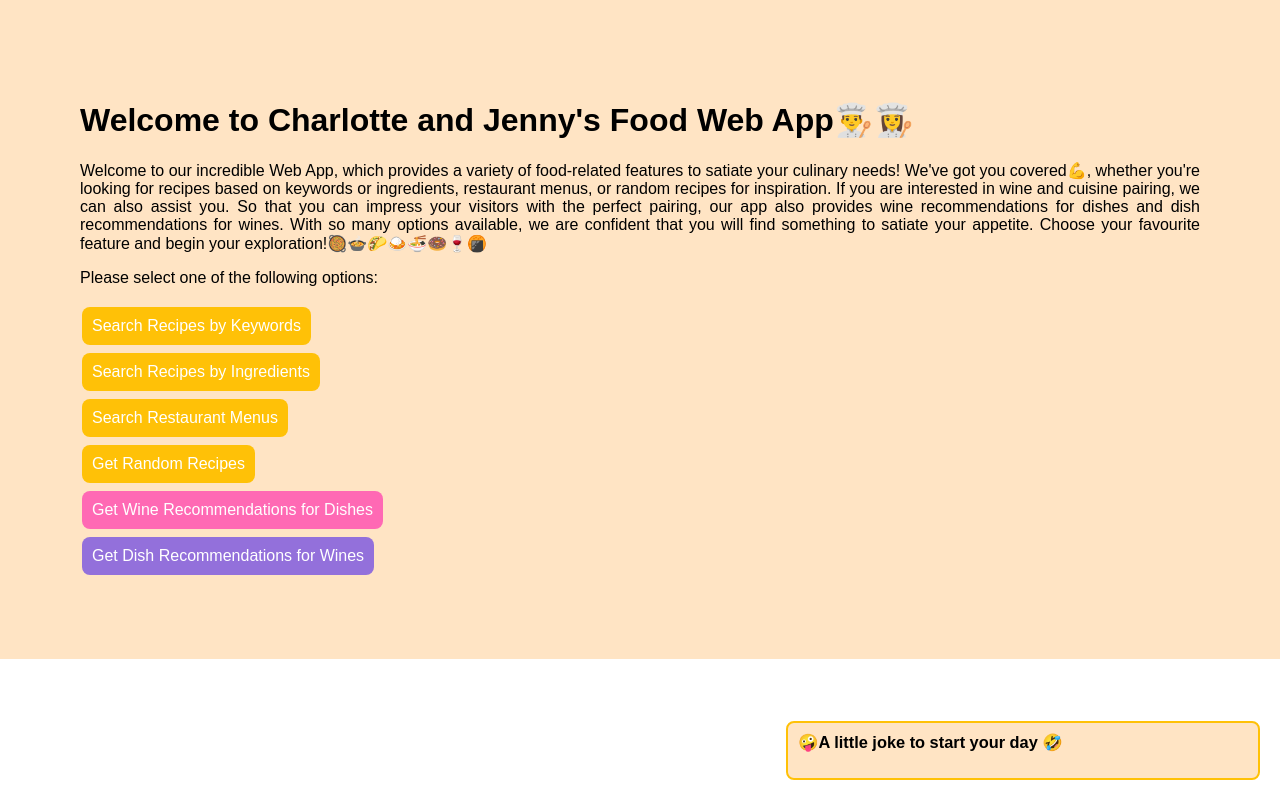
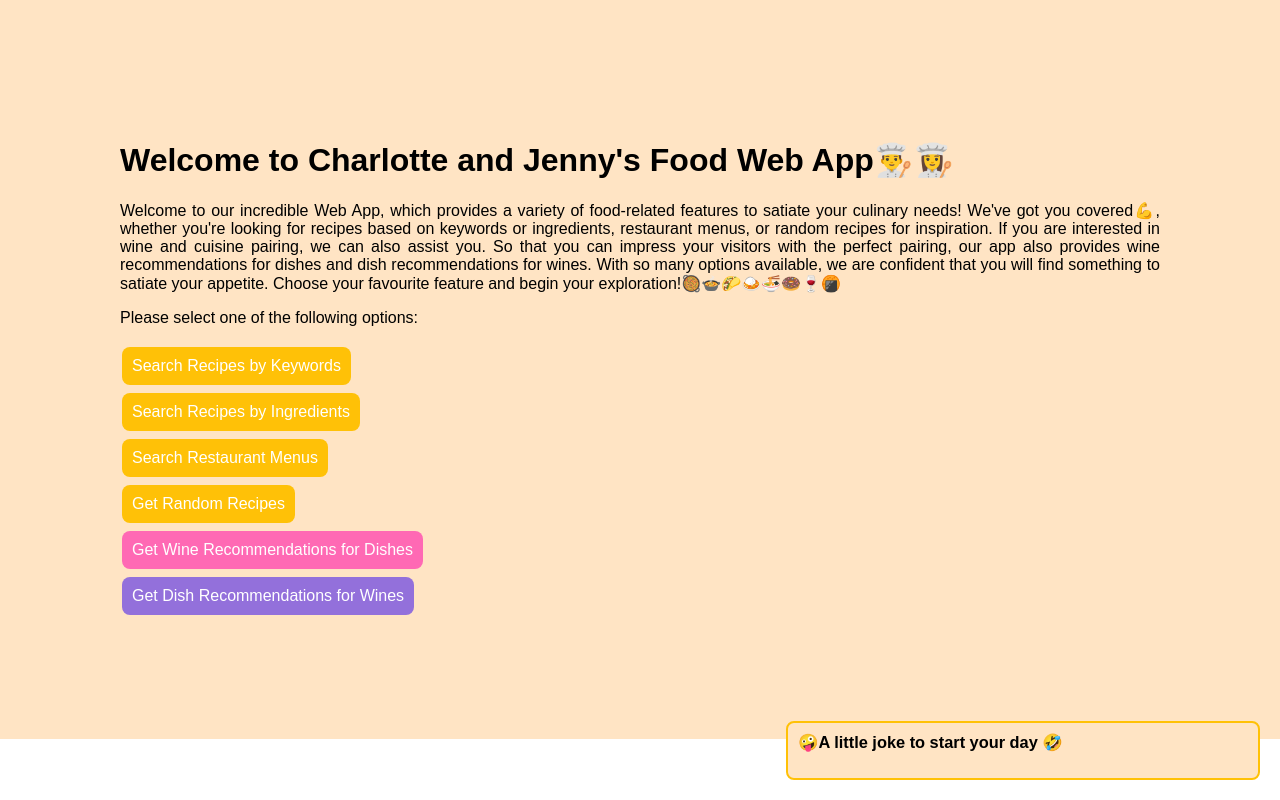
Before and after one commit to Charlottefrid/Charlotte-Jenny-Project-OIM3640, a Flask app: template templates/index.html in a window 1280 px wide. Run offline with Flask 3, Linux system fonts and the light colour scheme; the template is opened without the code that fills it, so the values that code supplies are empty.

Commit message:
Update index.html

```diff
--- a/templates/index.html
+++ b/templates/index.html
@@ -13,7 +13,7 @@
       }
       .header {
         background-color: #ffe4c4;
-        padding: 80px;
+        padding: 120px;
         text-align: justify;
       }
       .btn {
```
